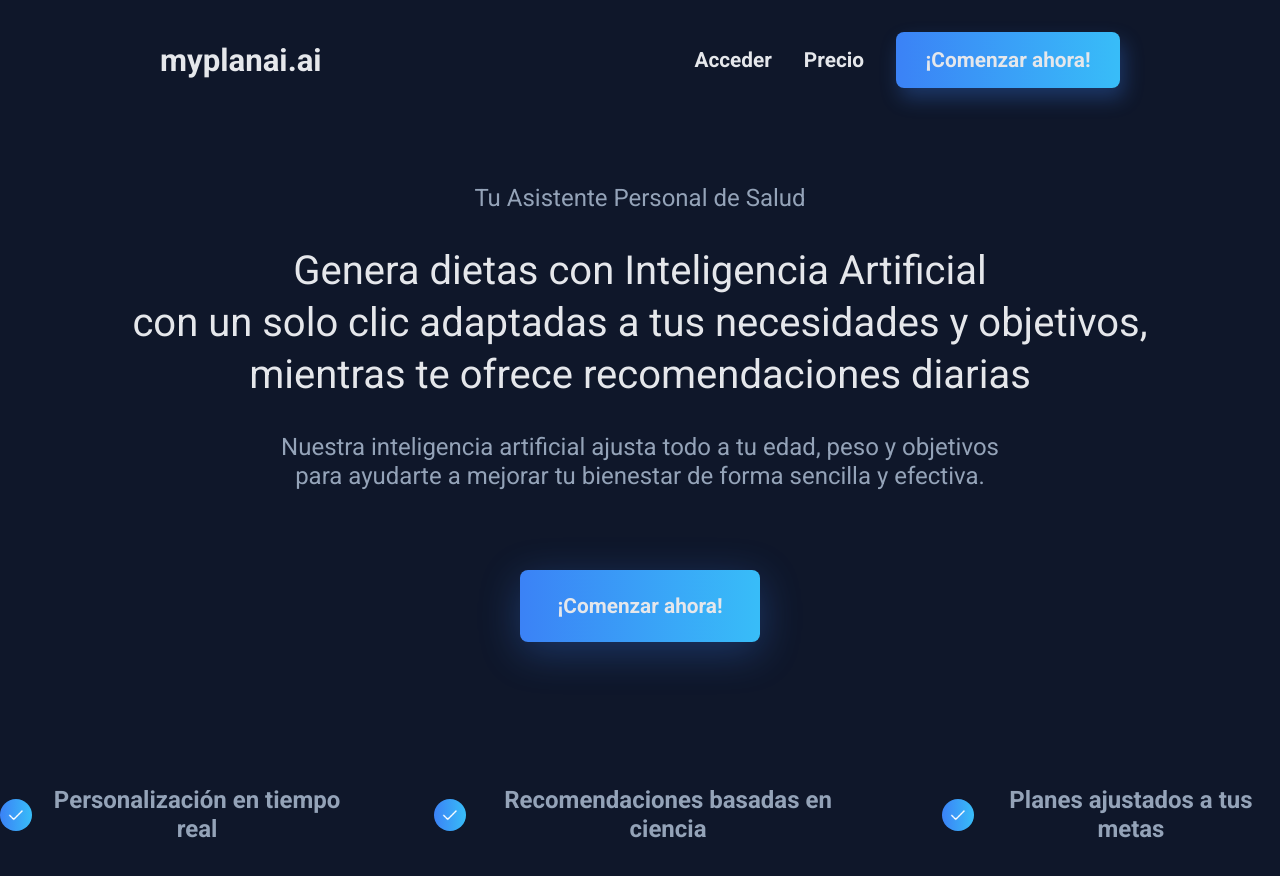
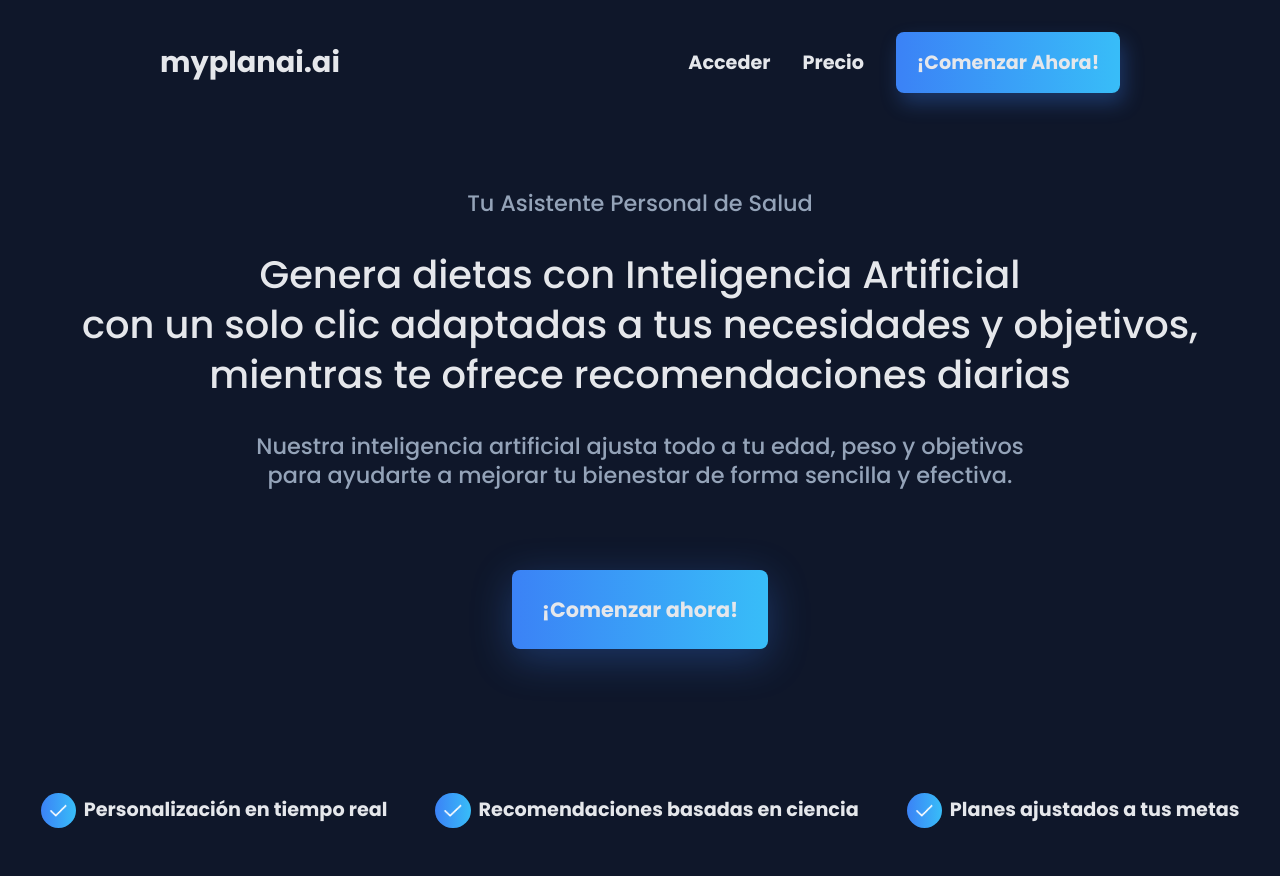
Before and after one commit to AndyAlvarezC/Ai, a plain HTML site: page index.html in a window 1280 px wide. Drawn offline with Linux system fonts and the light colour scheme.

Commit message:
Font changed

```diff
--- a/index.html
+++ b/index.html
@@ -5,7 +5,9 @@
     <meta http-equiv="X-UA-Compatible" content="IE=edge">
     <meta name="viewport" content="width=device-width, initial-scale=1.0">
     <title>IA Dietas</title>
-    <link href="https://fonts.googleapis.com/css2?family=Roboto:wght@400;700&display=swap" rel="stylesheet">
+    <link rel="preconnect" href="https://fonts.googleapis.com">
+    <link rel="preconnect" href="https://fonts.gstatic.com" crossorigin>
+    <link href="https://fonts.googleapis.com/css2?family=Poppins:ital,wght@0,100;0,200;0,300;0,400;0,500;0,600;0,700;0,800;0,900;1,100;1,200;1,300;1,400;1,500;1,600;1,700;1,800;1,900&display=swap" rel="stylesheet">
     <link href="https://cdnjs.cloudflare.com/ajax/libs/font-awesome/5.15.4/css/all.min.css" rel="stylesheet">
     <link rel="stylesheet" href="styles.css">
 </head>
@@ -18,7 +20,7 @@
             <ul>
                 <li><a href="">Acceder</a></li> <!--Cuando acceda, cambia a "Dashboard"-->
                 <li><a href="">Precio</a></li>
-                <button class="btn">¡Comenzar ahora!</button>
+                <button class="btn">¡Comenzar Ahora!</button>
             </ul>
         </nav>
     </header>
--- a/styles.css
+++ b/styles.css
@@ -1,7 +1,7 @@
 * {
     margin: 0;
     padding: 0;
-    font-family: 'Roboto', sans-serif;
+    font-family: 'Poppins', sans-serif;
     scroll-behavior: smooth;
     box-sizing: border-box;
 }
@@ -50,7 +50,7 @@ header {
     flex-direction: row;
     align-items: center;
     padding: 2rem 10rem;
-    font-size: 1.3rem;
+    font-size: 1.2rem;
     font-weight: bold;
 }
 
@@ -80,7 +80,7 @@ nav ul .btn {
     border-radius: 0.5rem;
     width: 14rem;
     padding: 1rem;
-    font-size: 1.3rem;
+    font-size: 1.2rem;
     font-weight: bold;
     cursor: pointer;
     transition: all 0.3s ease-in-out;
@@ -103,14 +103,14 @@ nav ul .btn:hover {
 
 .home-text h3 {
     color: var(--secondary-text-color);
-    font-size: 1.5rem;
+    font-size: 1.4rem;
     font-weight: 500;
-    line-height: 1.2;
+    line-height: 1.3;
 }
 
 .home-text h2 {
     color: var(--text-color);
-    font-size: 2.5rem;
+    font-size: 2.4rem;
     margin: auto;
     padding: 2rem 0;
     width: 100%;
@@ -123,7 +123,7 @@ nav ul .btn:hover {
     color: var(--text-color);
     border: none;
     border-radius: 0.5rem;
-    width: 15rem;
+    width: 16rem;
     padding: 1.5rem;
     font-size: 1.3rem;
     font-weight: bold;
@@ -141,7 +141,7 @@ nav ul .btn:hover {
 .benefits-text {
     display: flex;
     justify-content: center;
-    gap: 5rem;
+    gap: 3rem;
     margin: 4rem auto 0 auto;
 }
 
@@ -149,13 +149,15 @@ nav ul .btn:hover {
     font-weight: 700;
     display: flex;
     align-items: center;
+    font-size: 1.2rem;
+    color: var(--text-color);
 }
 
 .benefits-text img {
-    width: 2rem;
-    height: 2rem;
+    width: 2.2rem;
+    height: 2.2rem;
     background: linear-gradient(to right, var(--secondary-color), var(--hover-color));;
-    border-radius: 1rem;
+    border-radius: 50%;
     padding: 0.5rem;
     margin-right: 0.5rem;
 }
```
